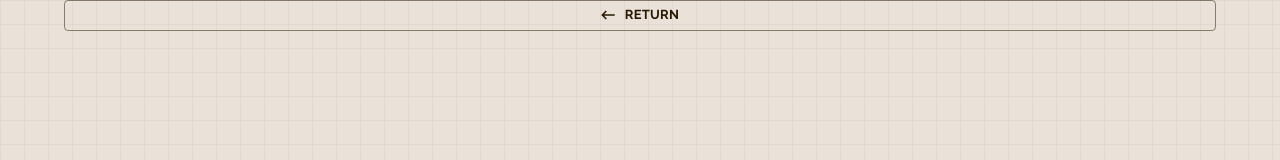
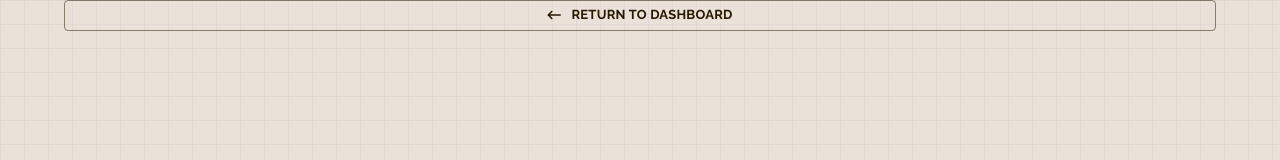
Before and after one commit to weandwebk19/nftbookstore-dashboard-ui, a React (Create React App) app: page /read in a window 1280 px wide. Shown: the top 160 px of the page. Built offline with nearby package versions, Linux system fonts and the light colour scheme.

Commit message:
update navigate

```diff
--- a/src/pages/Book/Read.jsx
+++ b/src/pages/Book/Read.jsx
@@ -3,6 +3,7 @@ import React, { useEffect, useRef, useState } from "react";
 import { Document, Page, pdfjs } from "react-pdf";
 import "react-pdf/dist/esm/Page/TextLayer.css";
 import { IToc, ReactReader } from "react-reader";
+import { useNavigate } from "react-router-dom";
 import { ToastContainer, toast } from "react-toastify";
 import "react-toastify/dist/ReactToastify.css";
 
@@ -70,7 +71,7 @@ const ReadBook = () => {
   const tocRef = useRef(null);
   const [fileType, setFileType] = useState("epub");
 
-  // const router = useRouter();
+  const navigate = useNavigate();
   // const { bookId } = router.query;
   // const { nftBookMeta } = useNftBookMeta(bookId);
   const [decrypting, setDecrypting] = useState(false);
@@ -256,9 +257,10 @@ const ReadBook = () => {
           sx={{ mb: 3 }}
           onClick={() => {
             // router.push("/account/bookshelf");
+            navigate("/dashboard");
           }}
         >
-          Return
+          Return to Dashboard
         </Button>
 
         {decrypting && (
```
